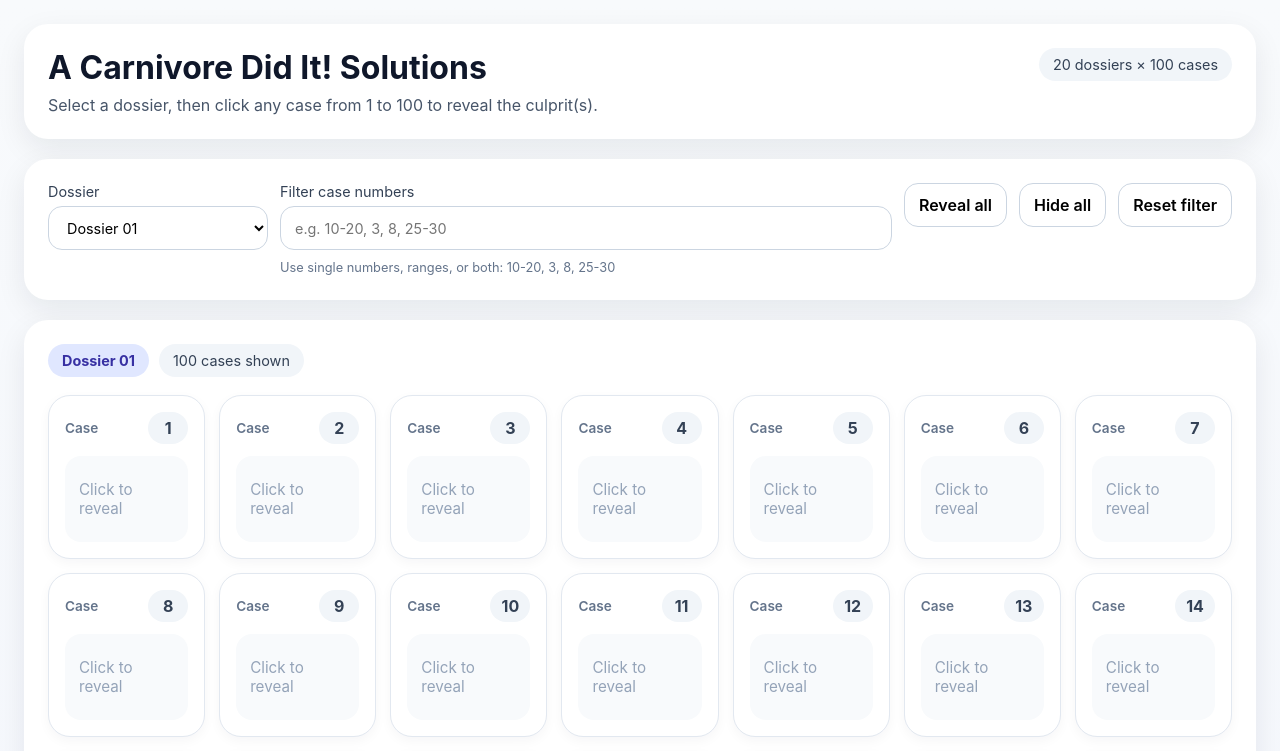
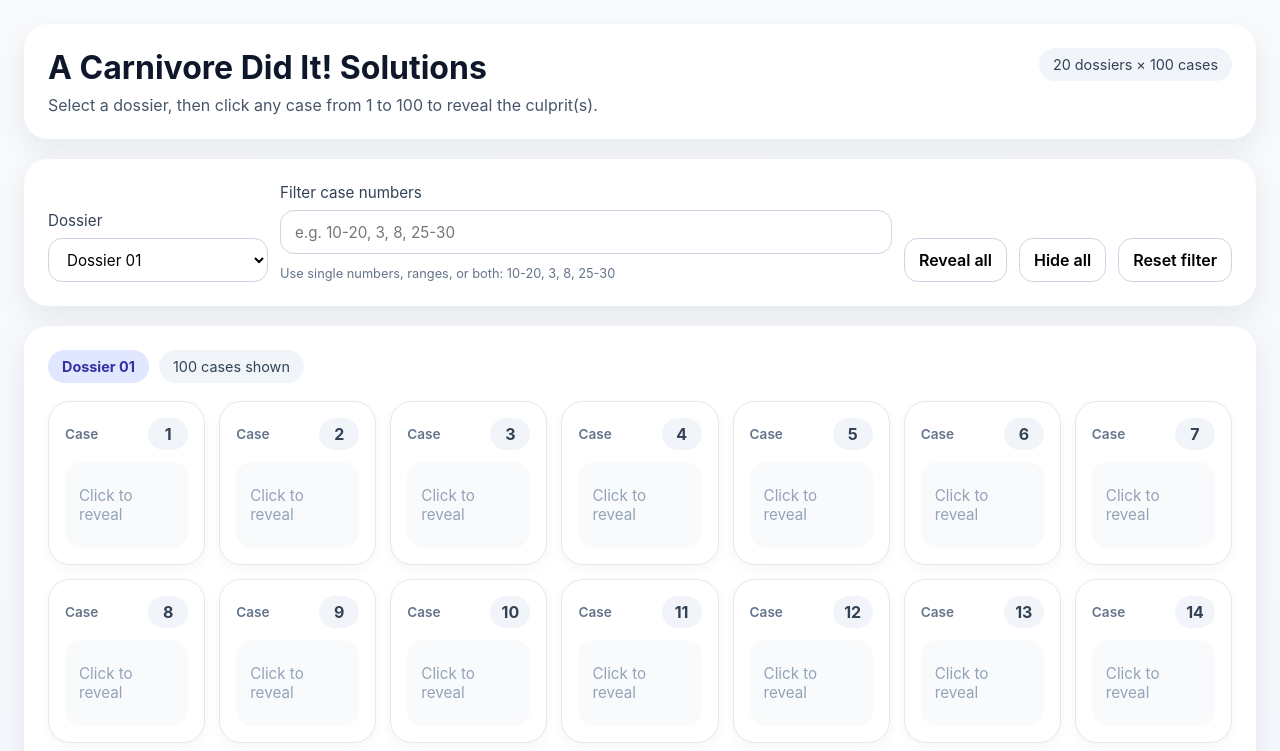
Before and after one commit to p99kj4cqm4-hue/a-carnivore-did-it-solutions, a React (Vite) app: page / in a window 1280 px wide. Shown: the top 751 px of the page. Built offline with nearby package versions, Linux system fonts and the light colour scheme.

Commit message:
Update styles.css

```diff
--- a/src/styles.css
+++ b/src/styles.css
@@ -56,15 +56,15 @@ button, input, select {
   display: grid;
   grid-template-columns: 220px 1fr auto auto auto;
   gap: 12px;
-  align-items: start;
+  align-items: end;
 }
 
 .controls label {
   display: flex;
   flex-direction: column;
-  gap: 6px;
-  font-size: 0.9rem;
+  gap: 8px;
   color: #334155;
+  font-size: 0.95rem;
 }
 .filter {
   display: flex;
@@ -275,5 +275,6 @@ button, input, select {
 .filter-help {
   color: #64748b;
   font-size: 0.8rem;
+  line-height: 1.2;
   margin-top: 4px;
 }
```
